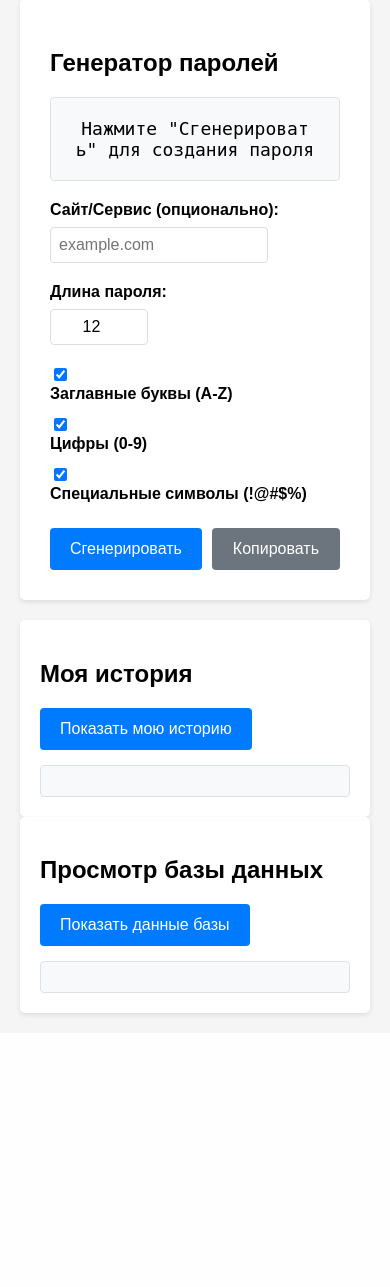
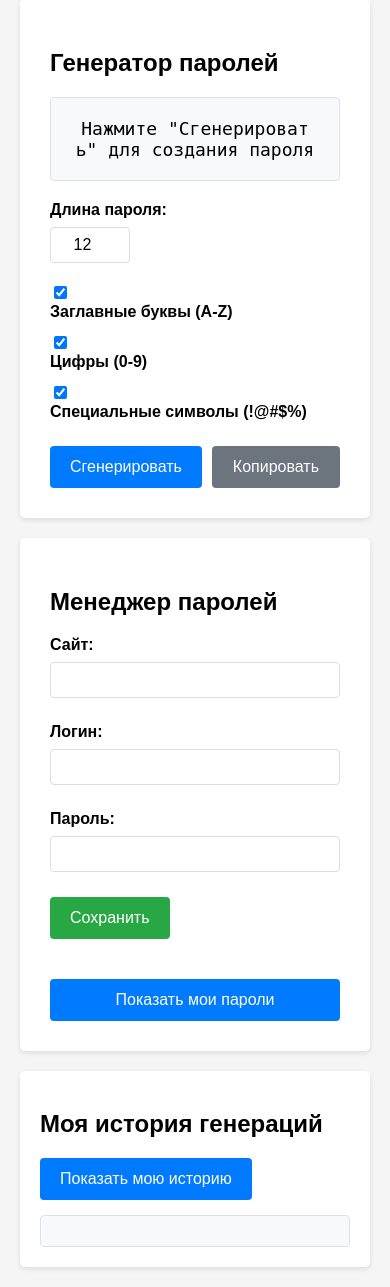
Before and after one commit to SashaDanil/DEMON-DESTOER-COMMANDER-APPARATION-PROTECTION, a Flask app: page / in a window 390 px wide. Shown: the part 198-1485 px from the top of the page. Before the commit the page ends 1216 px from the top, so only its background shows below. Run offline with Flask 3, Linux system fonts and the light colour scheme; a user stored in the database is signed in; data comes from the database, SQL or seed files in the repository.

Commit message:
Update index.html

```diff
--- a/templates/index.html
+++ b/templates/index.html
@@ -7,7 +7,7 @@
     <style>
         body {
             font-family: Arial, sans-serif;
-            max-width: 600px;
+            max-width: 800px;
             margin: 0 auto;
             padding: 20px;
             background-color: #f5f5f5;
@@ -24,7 +24,7 @@
             align-items: center;
         }
 
-        .generator-card {
+        .generator-card, .manager-card {
             background: white;
             padding: 30px;
             border-radius: 5px;
@@ -54,11 +54,13 @@
             font-weight: bold;
         }
 
-        .length-input, .website-input {
+        .length-input, .website-input, .username-input, .password-input {
             padding: 8px;
             border: 1px solid #ddd;
             border-radius: 4px;
             font-size: 16px;
+            width: 100%;
+            box-sizing: border-box;
         }
 
         .length-input {
@@ -66,8 +68,8 @@
             text-align: center;
         }
 
-        .website-input {
-            width: 200px;
+        .input-group {
+            margin-bottom: 15px;
         }
 
         .checkbox-group {
@@ -105,6 +107,15 @@
 
         .btn-secondary:hover {
             background: #545b62;
+        }
+
+        .btn-success {
+            background: #28a745;
+            color: white;
+        }
+
+        .btn-success:hover {
+            background: #218838;
         }
 
         .logout-btn {
@@ -164,9 +175,40 @@
             margin-bottom: 8px;
         }
 
+        .password-item {
+            background: #f8f9fa;
+            border-left: 4px solid #28a745;
+            padding: 10px;
+            margin-bottom: 8px;
+        }
+
         .website-name {
             font-weight: bold;
             color: #007bff;
+        }
+
+        .user-password, .generated-password, .password-text {
+            font-family: monospace;
+            background: #fff3cd;
+            padding: 4px 8px;
+            border-radius: 4px;
+            border: 1px solid #ffeaa7;
+            font-weight: bold;
+            color: #856404;
+            word-break: break-all;
+        }
+
+        .manager-form {
+            display: grid;
+            grid-template-columns: 1fr 1fr 1fr auto;
+            gap: 10px;
+            align-items: end;
+        }
+
+        @media (max-width: 768px) {
+            .manager-form {
+                grid-template-columns: 1fr;
+            }
         }
     </style>
 </head>
@@ -176,7 +218,6 @@
         <div>
             <div class="user-info">Пользователь: {{ username }}</div>
             <a href="{{ url_for('logout') }}" class="logout-btn">Выйти</a>
-
         </div>
     </div>
 
@@ -185,11 +226,6 @@
         <h2>Генератор паролей</h2>
         <div class="password-display" id="passwordDisplay">
             Нажмите "Сгенерировать" для создания пароля
-        </div>
-
-        <div class="settings-group">
-            <label for="websiteInput">Сайт/Сервис (опционально):</label>
-            <input type="text" id="websiteInput" class="website-input" placeholder="example.com">
         </div>
 
         <div class="settings-group">
@@ -218,25 +254,49 @@
         </div>
     </div>
 
+    <!-- Менеджер паролей -->
+    <div class="manager-card">
+        <h2>Менеджер паролей</h2>
+
+        <div class="manager-form">
+            <div class="input-group">
+                <label for="managerWebsite">Сайт:</label>
+                <input type="text" id="managerWebsite" class="website-input" placeholder="" required>
+            </div>
+
+            <div class="input-group">
+                <label for="managerUsername">Логин:</label>
+                <input type="text" id="managerUsername" class="username-input" placeholder="" required>
+            </div>
+
+            <div class="input-group">
+                <label for="managerPassword">Пароль:</label>
+                <input type="text" id="managerPassword" class="password-input" placeholder="" required>
+            </div>
+
+            <div class="input-group">
+                <button class="btn btn-success" onclick="savePassword()" style="height: 42px;">Сохранить</button>
+            </div>
+        </div>
+
+        <div class="actions">
+            <button class="btn btn-primary" onclick="loadPasswords()" style="width: auto;">Показать мои пароли</button>
+        </div>
+
+        <div id="passwordsContent" class="data-content" style="display: none;"></div>
+    </div>
+
     <!-- История пользователя -->
     <div class="database-section">
-        <h2>Моя история</h2>
+        <h2>Моя история генераций</h2>
         <button class="btn btn-primary" onclick="viewUserHistory()" style="width: auto;">Показать мою историю</button>
         <div id="userHistoryContent" class="data-content"></div>
-    </div>
-
-    <!-- Просмотр базы данных -->
-    <div class="database-section">
-        <h2>Просмотр базы данных</h2>
-        <button class="btn btn-primary" onclick="viewDatabase()" style="width: auto;">Показать данные базы</button>
-        <div id="databaseContent" class="data-content"></div>
     </div>
 
     <script>
         function generatePassword() {
             const lengthInput = document.getElementById('lengthInput');
             let length = parseInt(lengthInput.value);
-            const website = document.getElementById('websiteInput').value;
 
             // Проверка корректности длины
             if (isNaN(length) || length < 1) {
@@ -264,13 +324,15 @@
                     uppercase: uppercase,
                     numbers: numbers,
                     special: special,
-                    website: website
+                    website: ''  // Пустая строка вместо сайта
                 })
             })
             .then(response => response.json())
             .then(data => {
                 if (data.success) {
                     document.getElementById('passwordDisplay').textContent = data.password;
+                    // Автозаполнение поля пароля в менеджере
+                    document.getElementById('managerPassword').value = data.password;
                 } else {
                     alert('Ошибка: ' + data.error);
                 }
@@ -290,6 +352,80 @@
             }
         }
 
+        function savePassword() {
+            const website = document.getElementById('managerWebsite').value.trim();
+            const username = document.getElementById('managerUsername').value.trim();
+            const password = document.getElementById('managerPassword').value.trim();
+
+            if (!website || !username || !password) {
+                alert('Заполните все поля!');
+                return;
+            }
+
+            fetch('/save_password', {
+                method: 'POST',
+                headers: {
+                    'Content-Type': 'application/json',
+                },
+                body: JSON.stringify({
+                    website: website,
+                    username: username,
+                    password: password
+                })
+            })
+            .then(response => response.json())
+            .then(data => {
+                if (data.success) {
+                    alert(data.message);
+                    // Очистка полей после успешного сохранения
+                    document.getElementById('managerWebsite').value = '';
+                    document.getElementById('managerUsername').value = '';
+                    document.getElementById('managerPassword').value = '';
+                    // Обновление списка паролей
+                    loadPasswords();
+                } else {
+                    alert('Ошибка: ' + data.error);
+                }
+            })
+            .catch(error => {
+                console.error('Error:', error);
+                alert('Произошла ошибка при сохранении пароля');
+            });
+        }
+
+        function loadPasswords() {
+            fetch('/get_passwords')
+                .then(response => response.json())
+                .then(data => {
+                    const container = document.getElementById('passwordsContent');
+                    container.style.display = 'block';
+
+                    if (data.success) {
+                        let html = '';
+
+                        if (data.passwords.length > 0) {
+                            data.passwords.forEach(item => {
+                                const date = new Date(item.created_at).toLocaleString();
+                                html += `
+                                    <div class="password-item">
+                                        <div class="website-name">${item.website}</div>
+                                        <div><strong>Логин:</strong> ${item.username}</div>
+                                        <div><strong>Пароль:</strong> <span class="password-text">${item.password}</span></div>
+                                        <div><strong>Дата сохранения:</strong> ${date}</div>
+                                    </div>
+                                `;
+                            });
+                        } else {
+                            html = '<p>Сохраненных паролей нет</p>';
+                        }
+
+                        container.innerHTML = html;
+                    } else {
+                        container.innerHTML = '<p>Ошибка: ' + data.error + '</p>';
+                    }
+                });
+        }
+
         function viewUserHistory() {
             fetch('/user_history')
                 .then(response => response.json())
@@ -300,7 +436,7 @@
 
                         if (data.history.length > 0) {
                             data.history.forEach(history => {
-                                const website = history.website || 'Не указан';
+                                const password = history.generated_password || 'Нет данных';
                                 const date = new Date(history.created_at).toLocaleString();
                                 const settings = [
                                     history.use_uppercase ? 'A-Z' : '',
@@ -310,7 +446,7 @@
 
                                 html += `
                                     <div class="history-item">
-                                        <div class="website-name">${website}</div>
+                                        <div><strong>Пароль:</strong> <span class="password-text">${password}</span></div>
                                         <div><strong>Длина:</strong> ${history.length} симв.</div>
                                         <div><strong>Настройки:</strong> ${settings}</div>
                                         <div><strong>Дата:</strong> ${date}</div>
@@ -319,47 +455,6 @@
                             });
                         } else {
                             html = '<p>История паролей пуста</p>';
-                        }
-
-                        container.innerHTML = html;
-                    } else {
-                        container.innerHTML = '<p>Ошибка: ' + data.error + '</p>';
-                    }
-                });
-        }
-
-        function viewDatabase() {
-            fetch('/view_database')
-                .then(response => response.json())
-                .then(data => {
-                    const container = document.getElementById('databaseContent');
-                    if (data.success) {
-                        let html = '';
-
-                        // Только история генераций (без пользователей)
-                        html += '<h3>История генераций:</h3>';
-                        if (data.password_history.length > 0) {
-                            data.password_history.forEach(history => {
-                                const website = history.website || 'Не указан';
-                                const date = new Date(history.created_at).toLocaleString();
-                                const settings = [
-                                    history.use_uppercase ? 'A-Z' : '',
-                                    history.use_numbers ? '0-9' : '',
-                                    history.use_special ? '!@#$%' : ''
-                                ].filter(Boolean).join(', ');
-
-                                html += `
-                                    <div class="data-item">
-                                        <strong>Сайт:</strong> ${website}<br>
-                                        <strong>Пользователь:</strong> ${history.username}<br>
-                                        <strong>Длина:</strong> ${history.length} симв.<br>
-                                        <strong>Настройки:</strong> ${settings}<br>
-                                        <strong>Дата создания:</strong> ${date}
-                                    </div>
-                                `;
-                            });
-                        } else {
-                            html += '<p>История паролей пуста</p>';
                         }
 
                         container.innerHTML = html;
```
